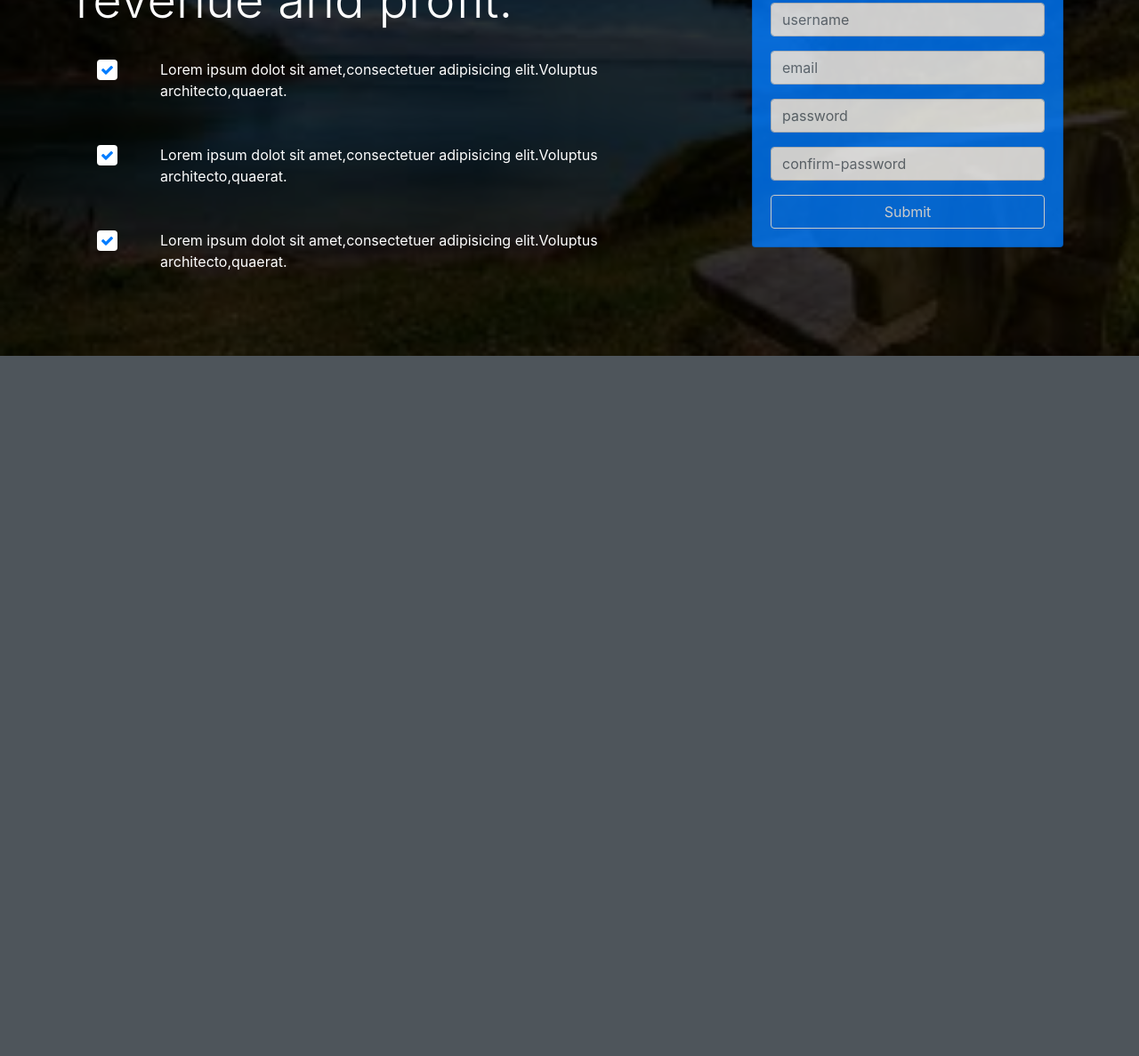
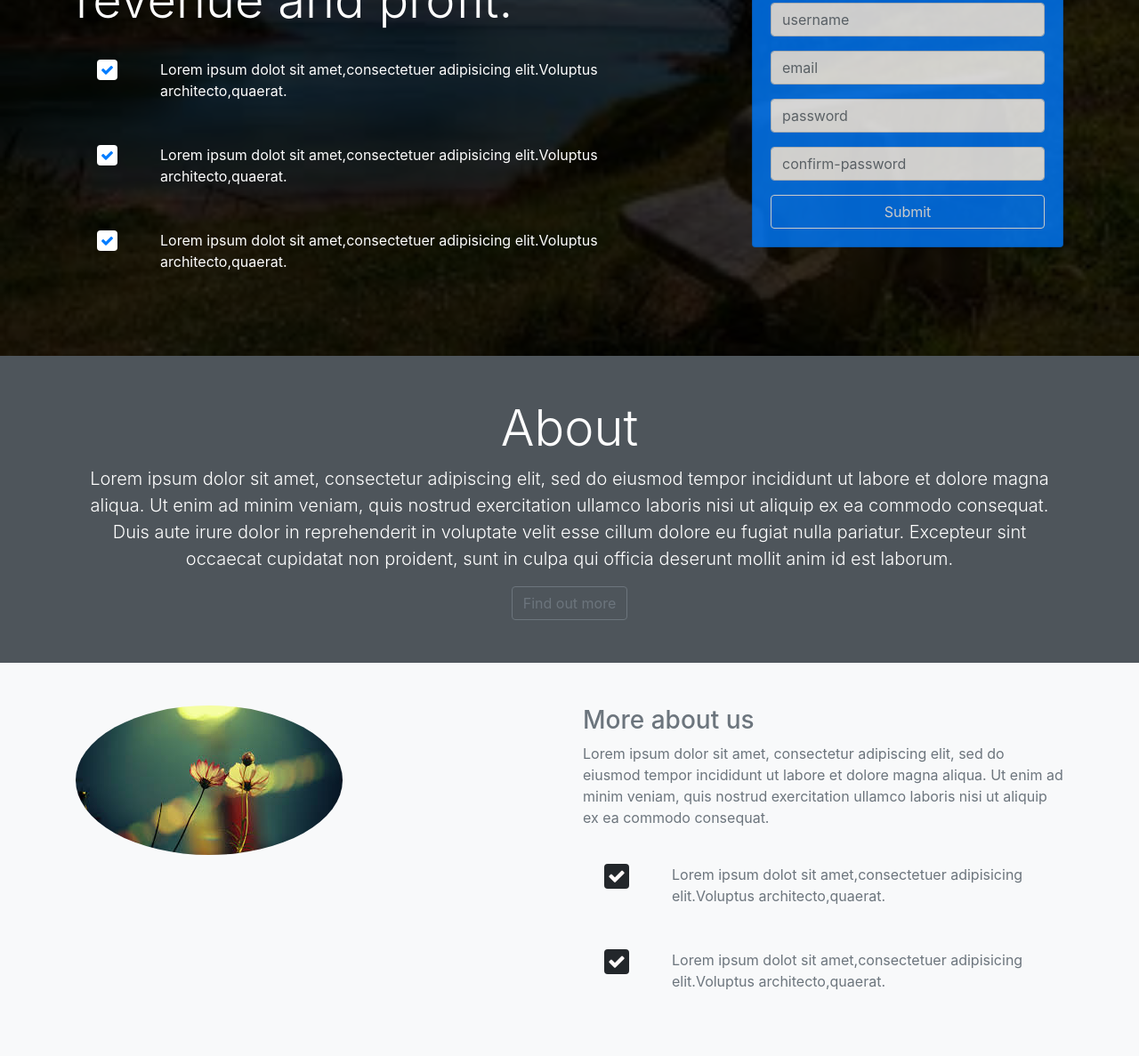
Before and after one commit to mishal2017/LoopLab, a plain HTML site: page index.html in a window 1280 px wide. Shown: the part 300-1487 px from the top of the page at 89% size. Before the commit the page ends 800 px from the top, so only its background shows below. Drawn offline with Linux system fonts and the light colour scheme.

Commit message:
about head section and about section

```diff
--- a/index.html
+++ b/index.html
@@ -104,13 +104,13 @@
                                     <input type="text" class="form-control" placeholder="username" onfocus="this.placeholder=''">
                                  </div>
                                  <div class="form-group">
-                                    <input type="email" class="form-control" placeholder="email">
+                                    <input type="email" class="form-control" placeholder="email" onfocus="this.placeholder=''">
                                  </div>
                                  <div class="form-group">
-                                    <input type="password" class="form-control" placeholder="password">
+                                    <input type="password" class="form-control" placeholder="password" onfocus="this.placeholder=''">
                                  </div>
                                  <div class="form-group">
-                                    <input type="password" class="form-control" placeholder="confirm-password">
+                                    <input type="password" class="form-control" placeholder="confirm-password" onfocus="this.placeholder=''">
                                  </div>
                                  <input type="submit" class="btn btn-outline-light btn-block">
                              </form>
@@ -137,5 +137,83 @@
 
     </header>
 
+<!--about header-->
+<section id="about-head-section">
+ <div class="container">
+
+<div class="row">
+   <div class="col text-center">
+      <div class="py-5">
+      <h1 class="display-4">About</h1>
+       <p class="lead">Lorem ipsum dolor sit amet, consectetur adipiscing elit, sed do eiusmod tempor incididunt ut labore et dolore magna aliqua.
+           Ut enim ad minim veniam, quis nostrud exercitation ullamco laboris nisi ut aliquip ex ea commodo consequat.
+           Duis aute irure dolor in reprehenderit in voluptate velit esse cillum dolore eu fugiat nulla pariatur.
+           Excepteur sint occaecat cupidatat non proident, sunt in culpa qui officia deserunt mollit anim id est laborum.</p>
+
+          <a href="#" class="btn btn-outline-secondary">Find out more</a>
+
+      </div>
+   </div>
+
+
+</div>
+
+ </div>
+
+
+
+</section>
+
+<!--about section-->
+
+<section id="about-section" class="bg-light text-muted py-5">
+    <div class="container">
+       <div class="row">
+          <div class="col-md-6">
+
+              <img src="assets/picture/image5.jpg" class="img-fluid mb-4 rounded-circle" alt="">
+          </div>
+          <div class="col-md-6">
+              <h3>More about us</h3>
+              <p>Lorem ipsum dolor sit amet, consectetur adipiscing elit, sed do eiusmod tempor incididunt ut labore et dolore magna aliqua.
+                  Ut enim ad minim veniam, quis nostrud exercitation ullamco laboris nisi ut aliquip ex ea commodo consequat. </p>
+
+              <div class="d-flex flex-row">
+                  <div class="p-4 align-self-start">
+                      <i class="fa fa-check"></i>
+
+                  </div>
+                  <div class="p-4 align-self-end">
+
+                      Lorem ipsum dolot sit amet,consectetuer adipisicing elit.Voluptus architecto,quaerat.
+
+                  </div>
+              </div>
+              <div class="d-flex flex-row">
+                  <div class="p-4 align-self-start">
+                      <i class="fa fa-check"></i>
+
+                  </div>
+                  <div class="p-4 align-self-end">
+
+                      Lorem ipsum dolot sit amet,consectetuer adipisicing elit.Voluptus architecto,quaerat.
+
+                  </div>
+              </div>
+
+              </div>
+          </div>
+
+       </div>
+
+    </div>
+
+
+
+
+
+</section>
+
+
     </body>
 </html>
--- a/style.css
+++ b/style.css
@@ -44,3 +44,13 @@ body{
 
 
 }
+
+
+
+#about-section .fa{
+    color:snow;
+    background: #23272b;
+    font-size: 20px;
+    padding: 4px;
+    border-radius: 4px;
+}
```
